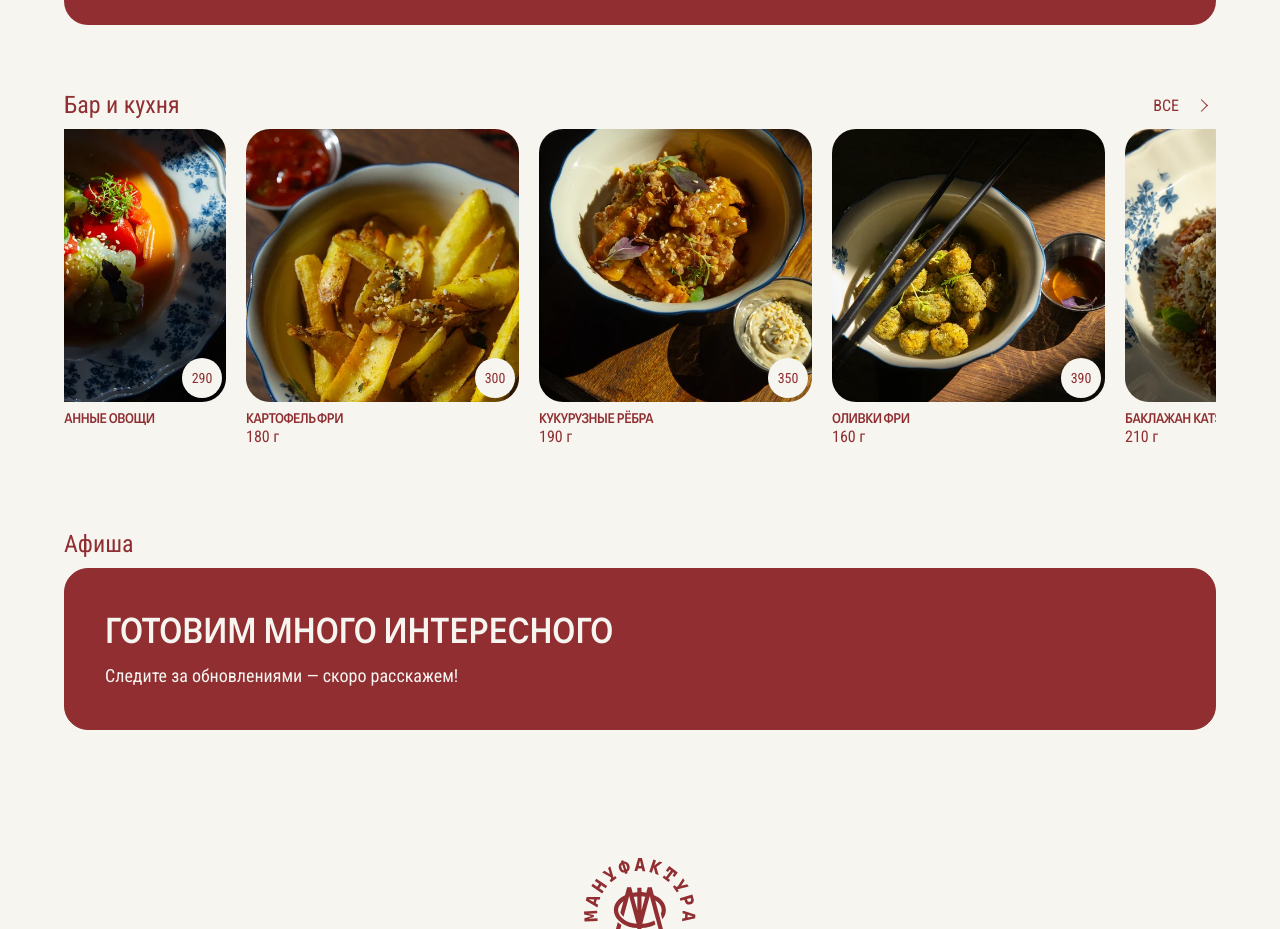
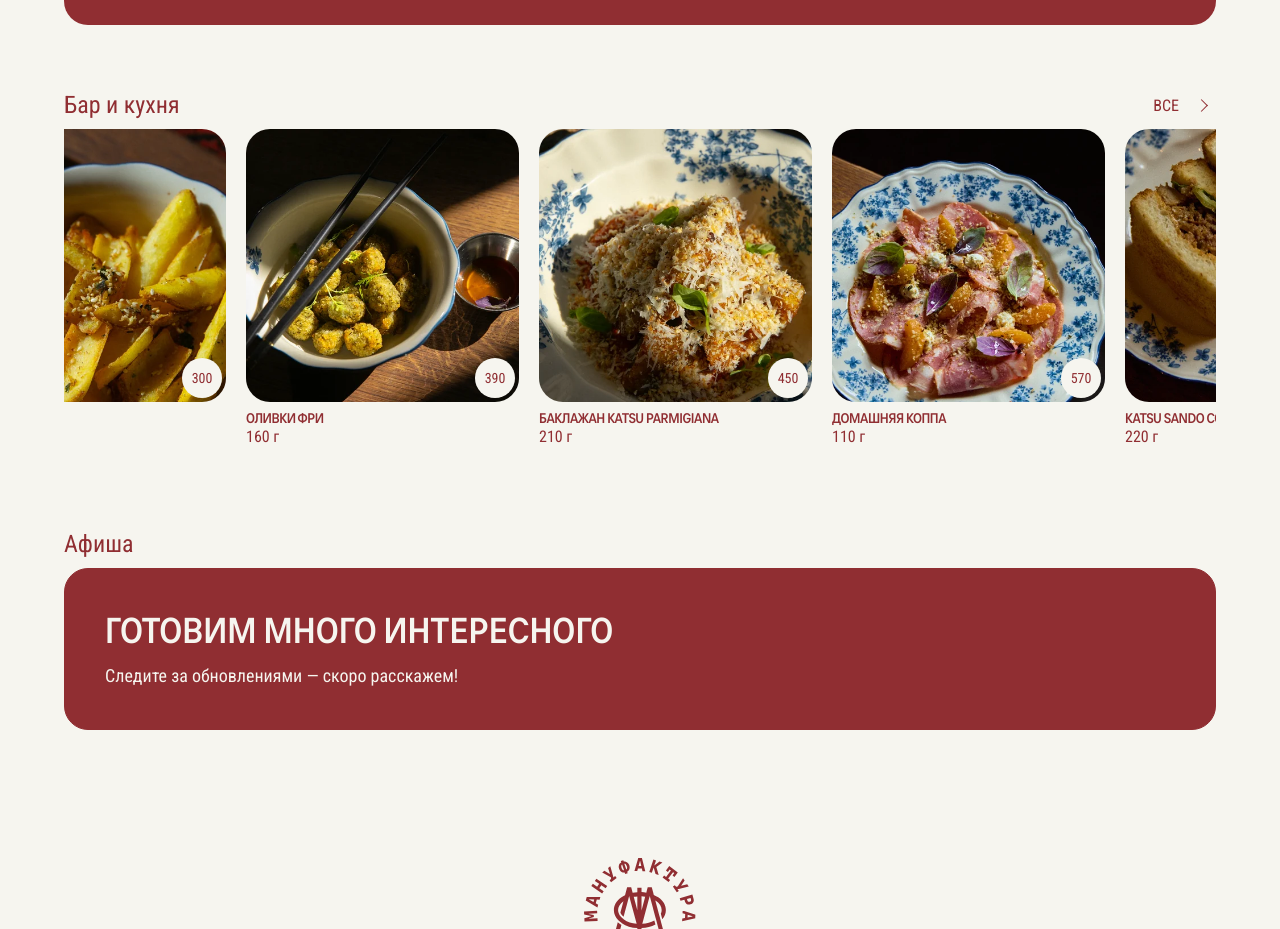
Before and after one commit to animal8485-web/manufactura, a React (Vite) app: page / in a window 1280 px wide. Shown: the part 775-1704 px from the top of the page. Built offline with nearby package versions, Linux system fonts and the light colour scheme.

Commit message:
fix: remove eight unavailable dishes from menu

```diff
--- a/src/data/menu.ts
+++ b/src/data/menu.ts
@@ -11,12 +11,9 @@ import ravioliGyozaPhoto from '../assets/menu/dishes/ravioli-gyoza.webp';
 import cocktailPhoto05 from '../assets/menu/dishes/cocktail-05.webp';
 import cocktailPhoto07 from '../assets/menu/dishes/cocktail-07.webp';
 import cocktailPhoto08 from '../assets/menu/dishes/cocktail-08.webp';
-import photo0 from '../assets/menu/dishes/marinated-vegetables.webp';
 import photo1 from '../assets/menu/dishes/fries.webp';
-import photo2 from '../assets/menu/dishes/corn.webp';
 import photo3 from '../assets/menu/dishes/olives.webp';
 import photo4 from '../assets/menu/dishes/eggplant.webp';
-import photo5 from '../assets/menu/dishes/zucchini.webp';
 import photo6 from '../assets/menu/dishes/coppa.webp';
 import photo7 from '../assets/menu/dishes/katsu-sando.webp';
 import photo8 from '../assets/menu/dishes/roastbeef.webp';
@@ -24,19 +21,14 @@ import photo9 from '../assets/menu/dishes/shrimp-carpaccio.webp';
 import photo10 from '../assets/menu/dishes/beef-tartare.webp';
 import photo11 from '../assets/menu/dishes/caprese.webp';
 
-import photo12 from '../assets/menu/dishes/green-salad.webp';
 import photo13 from '../assets/menu/dishes/roastbeef-salad.webp';
 import photo14 from '../assets/menu/dishes/warm-shrimp-salad.webp';
-import photo15 from '../assets/menu/dishes/tomato-dashi-soup.webp';
 import photo16 from '../assets/menu/dishes/pork-ramen.webp';
 import photo17 from '../assets/menu/dishes/cheese-ramen.webp';
 import photo18 from '../assets/menu/dishes/pork-schnitzel.webp';
-import photo19 from '../assets/menu/dishes/chicken-thigh.webp';
-import photo20 from '../assets/menu/dishes/shrimp-zucchini.webp';
 import photo21 from '../assets/menu/dishes/eggplant-pasta.webp';
 import photo22 from '../assets/menu/dishes/shrimp-pasta.webp';
 import photo23 from '../assets/menu/dishes/roastbeef-pasta.webp';
-import photo24 from '../assets/menu/dishes/tomato-pizza.webp';
 import photo25 from '../assets/menu/dishes/roastbeef-pizza.webp';
 import photo26 from '../assets/menu/dishes/coppa-pizza.webp';
 import photo27 from '../assets/menu/dishes/yuzu-tiramisu.webp';
@@ -58,28 +50,12 @@ export const menuGroups: MenuGroup[] = [
         "title": "Закуски",
         "dishes": [
           {
-            "id": "marinated-vegetables",
-            "name": "Пряные маринованные овощи",
-            "ingredients": "томаты, огурцы, цукини, перец",
-            "portion": "180 г",
-            "price": "290",
-            "image": photo0
-          },
-          {
             "id": "fries",
             "name": "Картофель фри",
             "ingredients": "картофель, фурикакэ, лимонный майо",
             "portion": "180 г",
             "price": "300",
             "image": photo1
-          },
-          {
-            "id": "corn",
-            "name": "Кукурузные рёбра",
-            "ingredients": "кукуруза, лимонный майо, мисо-горчица, дорблю",
-            "portion": "190 г",
-            "price": "350",
-            "image": photo2
           },
           {
             "id": "olives",
@@ -96,14 +72,6 @@ export const menuGroups: MenuGroup[] = [
             "portion": "210 г",
             "price": "450",
             "image": photo4
-          },
-          {
-            "id": "zucchini",
-            "name": "Цукини фритти",
-            "ingredients": "цукини, лимонный майо, томаты, лук",
-            "portion": "170 г",
-            "price": "450",
-            "image": photo5
           },
           {
             "id": "coppa",
@@ -183,14 +151,6 @@ export const menuGroups: MenuGroup[] = [
         "title": "Салаты",
         "dishes": [
           {
-            "id": "green-salad",
-            "name": "Большой зелёный салат",
-            "ingredients": "романо, айсберг, руккола, огурец, эдамаме, цукини",
-            "portion": "290 г",
-            "price": "480",
-            "image": photo12
-          },
-          {
             "id": "caprese",
             "name": "Капрезе итамеши",
             "ingredients": "томаты, творожный крем, перец, абрикос, базилик",
@@ -229,14 +189,6 @@ export const menuGroups: MenuGroup[] = [
         "title": "Супы",
         "dishes": [
           {
-            "id": "tomato-dashi-soup",
-            "name": "Томатный суп с даси",
-            "ingredients": "томаты, даси, креветочное масло, огурец, базилик, цитрус",
-            "portion": "280 г",
-            "price": "350",
-            "image": photo15
-          },
-          {
             "id": "pork-ramen",
             "name": "Рамен со свининой тя-шу",
             "ingredients": "куриный бульон, лапша, свинина, яйцо, нори, шою-тара, чили",
@@ -273,22 +225,6 @@ export const menuGroups: MenuGroup[] = [
             "portion": "300 г",
             "price": "700",
             "image": photo18
-          },
-          {
-            "id": "chicken-thigh",
-            "name": "Хрустящее куриное бедро",
-            "ingredients": "курица, мисо-глазурь, кукуруза, кунжут, лук, фурикакэ",
-            "portion": "300 г",
-            "price": "800",
-            "image": photo19
-          },
-          {
-            "id": "shrimp-zucchini",
-            "name": "Креветки с цукини",
-            "ingredients": "креветки, цукини, чеснок, лимонно-сливочный соус, перец",
-            "portion": "250 г",
-            "price": "800",
-            "image": photo20
           },
           {
             "id": "sea-bass-rice",
@@ -350,14 +286,6 @@ export const menuGroups: MenuGroup[] = [
         "id": "roman-pizza",
         "title": "Римская пицца",
         "dishes": [
-          {
-            "id": "tomato-pizza",
-            "name": "Римская пицца с томатами",
-            "ingredients": "моцарелла, томаты, базилик",
-            "portion": "350 г",
-            "price": "600",
-            "image": photo24
-          },
           {
             "id": "roastbeef-pizza",
             "name": "Римская пицца с ростбифом",
```
